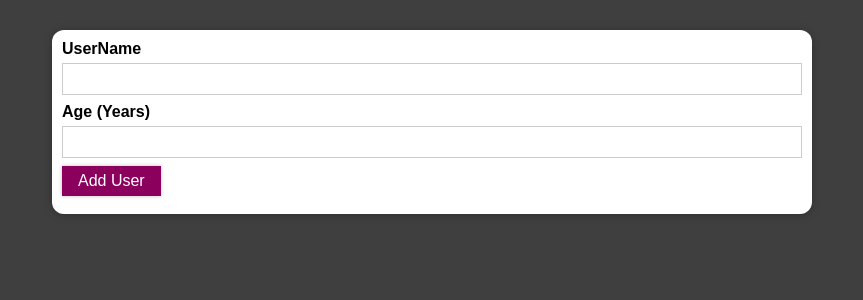
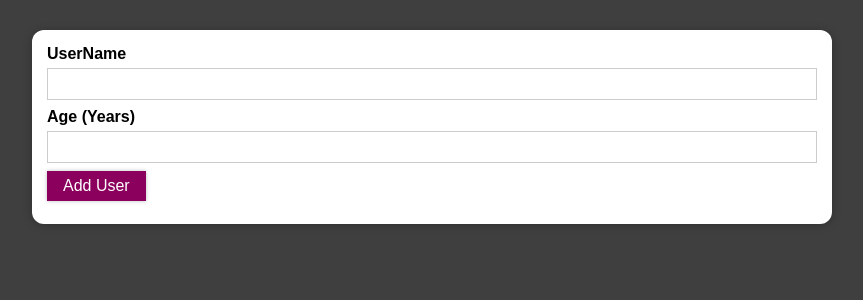
Before and after one commit to fukupug/react-complete-guide, a React (Create React App) app in the folder user-management/: page / in a window 1280 px wide. Shown: the top 300 px of the page, without its empty margins (208-1071 px from the left). Built offline with nearby package versions, Linux system fonts and the light colour scheme.

Commit message:
Modify card style

```diff
--- a/user-management/src/component/common/Card.module.css
+++ b/user-management/src/component/common/Card.module.css
@@ -1,4 +1,5 @@
 .card {
+  padding: 1.5rem;
   border-radius: 12px;
   box-shadow: 0 1px 8px rgba(0, 0, 0, 0.25);
 }
--- a/user-management/src/component/user-form/UserForm.module.css
+++ b/user-management/src/component/user-form/UserForm.module.css
@@ -1,6 +1,4 @@
 .form-control {
-  margin: 2rem;
-  padding: 1rem;
   background-color: white;
 }
 
```
